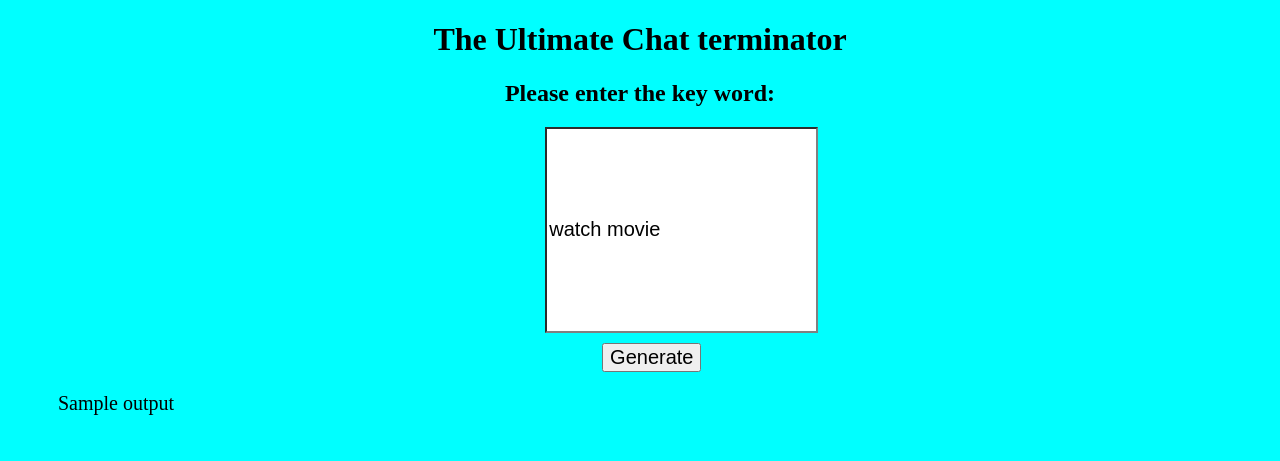
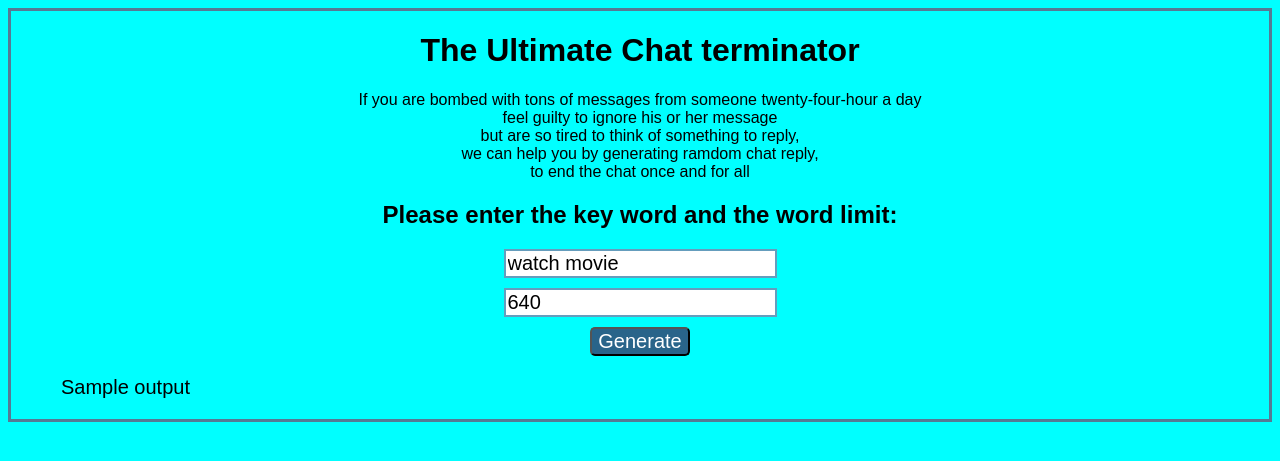
Before and after one commit to amarantini/The-Ultimate-Chat-Terminator, a Flask app: template templates/index.html in a window 1280 px wide. Shown: the top 461 px of the page. Run offline with Flask 2, Linux system fonts and the light colour scheme; the template is opened without the code that fills it: most values are stand-ins (such as "Sample title", 1, 10 or a date in 2020).

Commit message:
Add files via upload

```diff
--- a/data.json
+++ b/data.json
@@ -14,7 +14,14 @@
     "be thankful we're not getting all the government we're paying for. $",
     "Robert Louis Stevenson @, every man has a sane spot somewhere. $",
     "Trevor Noah @, language, even more than color, defines who you are to people. $",
-    "Trevor Noah @, comfort can be dangerous. Comfort provides a floor but also a ceiling. $"
+    "Trevor Noah @, comfort can be dangerous. Comfort provides a floor but also a ceiling. $",
+    "Don Marquis @, procrastination is the art of keeping up with yesterday. $",
+    "Mason Cooley @, procrastination makes easy things hard, hard things harder. $",
+    "Edward Young @, procrastination is the thief of time. $",
+    "Pele @, success is no accident. It is hard work, perseverance, learning, studying, sacrifice and most of all, love of what you are doing or learning to do. $",
+    "Stephen Hawking @, however difficult life may seem, there is always something you can do and succeed at. $",
+    "Arthur Ashe @, start where you are. Use what you have. Do what you can. $",
+    "Seneca @, without studying the soul sick. $"
 
   ],
   "prefix":[
@@ -47,17 +54,17 @@
     "This inspired me. ",
     "I hope you can appreciate this sentence. ",
     "This brought a new way of thinking it. ",
-    "This enlighten me.",
+    "This enlighten me. ",
     "This seems to answer my doubts. ",
-    "I can't help thinking about it.",
-    "Due to this sentence, we have to look at this question more carefully.",
-    "It reminds me.",
-    "I hope everyone can comprehensively understand this sentence.",
-    "Although the sentence is not long, it makes me think a lot.",
-    "This sentence may seem simple, but the meaning in it can make one think.",
-    "This sentence takes us to a new perspective to think about this problem:",
-    "This seems to answer my doubts.",
-    "I hope the world can become better with your contribution after you understand this quote.",
+    "I can't help thinking about it. ",
+    "Due to this sentence, we have to look at this question more carefully. ",
+    "It reminds me. ",
+    "I hope everyone can comprehensively understand this sentence. ",
+    "Although the sentence is not long, it makes me think a lot. ",
+    "This sentence may seem simple, but the meaning in it can make one think. ",
+    "This sentence takes us to a new perspective to think about this problem. ",
+    "This seems to answer my doubts. ",
+    "I hope the world can become better with your contribution after you understand this quote. ",
     "You should think about it. "
 
   ],
@@ -72,7 +79,9 @@
     "When facing this difficult choice of %, I rarely slept well. ",
     "If % takes place in our daliy life, we have to consider its consequence. ",
     "I have been thinking about % for a long time. ",
-    "From my piont of view, % means a lot to me. "
+    "From my piont of view, % means a lot to me. ",
+    "The secret to getting ahead is getting started. ",
+    "The expert in everything was once a beginner. "
 
   ]
 
--- a/server.py
+++ b/server.py
@@ -6,17 +6,12 @@
 def render_main():
   return render_template('index.html')
 
-"""@app.route('/my-link/')
-def my_link():
-  print ('I got clicked!')
-
-  return 'Click.'
-"""
 @app.route('/', methods = ['POST', 'GET'])
 def chat_output():
   if request.method == 'POST':
     result = request.form["chat"]
-    message = chatGenerator(result)
+    num = int(request.form["number"])
+    message = chatGenerator(result, num)
     return render_template('index.html',output=message)
 
 
--- a/templates/index.html
+++ b/templates/index.html
@@ -6,18 +6,28 @@
         <meta charset=utf-8>
     </head>
 
-    <body>
+    <body style="font-family: Arial, Verdana, Sans-serif; border-style: solid; border-color:#557A95;">
 
     <h1 style="text-align: center;">The Ultimate Chat terminator</h1>
-    <h2 style="text-align: center;">Please enter the key word:</h2>
+    <p style="text-align: center;">If you are bombed with tons of messages from someone twenty-four-hour a day<br />feel guilty to ignore his or her message<br />but are so tired to think of something to reply, <br />we can help you by generating ramdom chat reply, <br />to end the chat once and for all</p>
+    <h2 style="text-align: center;">Please enter the key word and the word limit:</h2>
     <form action="#" method = "POST">
-        <input style="font-size: 20px; left: 50%; margin-bottom: 10px; margin-left: 42.5%; border-color: grey;" id="textboxid" type="text" name="chat" value="watch movie" />
-        <div style="box-sizing: content-box; margin-left: 47%;"><input style="font-size: 20px;" type="submit" value="Generate" ></div>
+        <div>
+            <input style="border-style: solid; font-family: Arial, Verdana, Sans-serif; font-size: 20px; margin-bottom: 10px; border-color: #659DBD; display: block; margin-left: auto; margin-right: auto;"  \
+         type="text" name="chat" value="watch movie" />
+        </div>
+        <div>
+            <input style="border-style: solid; font-family: Arial, Verdana, Sans-serif; font-size: 20px; margin-bottom: 10px; display: block; margin-left: auto; margin-right: auto; border-color: #659DBD;" \
+         type="int" name="number" value="640" />
+        </div>
+        <div>
+            <input style="background-color:#29648A; border-radius: 5px; color: white; font-family:  Arial, Verdana, Sans-serif; font-size: 20px; display: block; margin-left: auto; margin-right: auto;" type="submit" value="Generate" >
+        </div>
     </form>
 
 
     <div id="message">
-        <p style="font-size: 20px; margin-left: 50px; margin-right: 50px;">{{ output }}</p>
+        <p style="font-family: Arial, Verdana, Sans-serif; font-size: 20px; margin-left: 50px; margin-right: 50px;">{{ output }}</p>
     </div>
 
 
```
